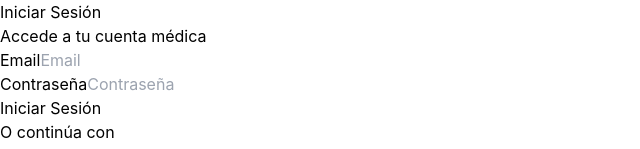
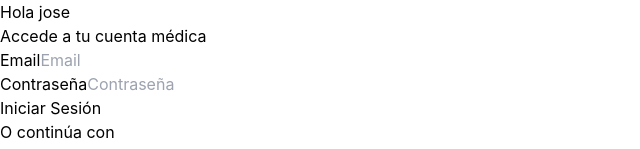
Before and after one commit to josbertjg/Testing-supabase, a React (Vite) app: page /login in a window 1280 px wide. Shown: the top 149 px of the page, without its empty margins (0-640 px from the left). Built offline with nearby package versions, Linux system fonts and the light colour scheme; no server answers.

Commit message:
Add testing

```diff
--- a/src/components/auth/Login.tsx
+++ b/src/components/auth/Login.tsx
@@ -31,7 +31,7 @@ export default function Login() {
       <div className="max-w-md w-full space-y-8">
         <div>
           <h2 className="mt-6 text-center text-3xl font-extrabold text-gray-900">
-            Iniciar Sesión
+            Hola jose
           </h2>
           <p className="mt-2 text-center text-sm text-gray-600">
             Accede a tu cuenta médica
```
